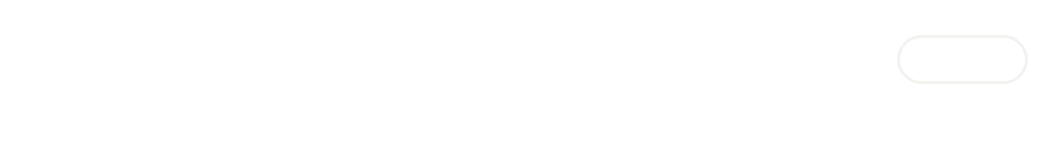
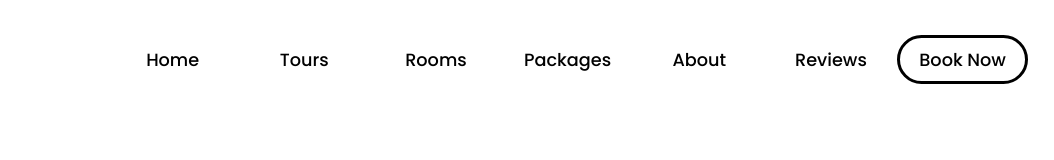
Before and after one commit to Black-Monarch/palajuanders-site, a plain HTML site: page about.html in a window 1280 px wide. Shown: the full height of the page, 226-1280 px from the left. Drawn offline with Linux system fonts and the light colour scheme.

Commit message:
add about page

```diff
--- a/about.html
+++ b/about.html
@@ -1,4 +1,5 @@
 <!DOCTYPE html>
+
 <html lang="en">
 
 <head>
@@ -25,7 +26,7 @@
 
   <!-- Stylesheet -->
   <link rel="stylesheet" href="styles/global.css">
-  <link rel="stylesheet" href="styles/index.css">
+  <link rel="stylesheet" href="styles/about.css">
 
   <!-- Javascript -->
   <script defer src="scripts/global.js"></script>
```
